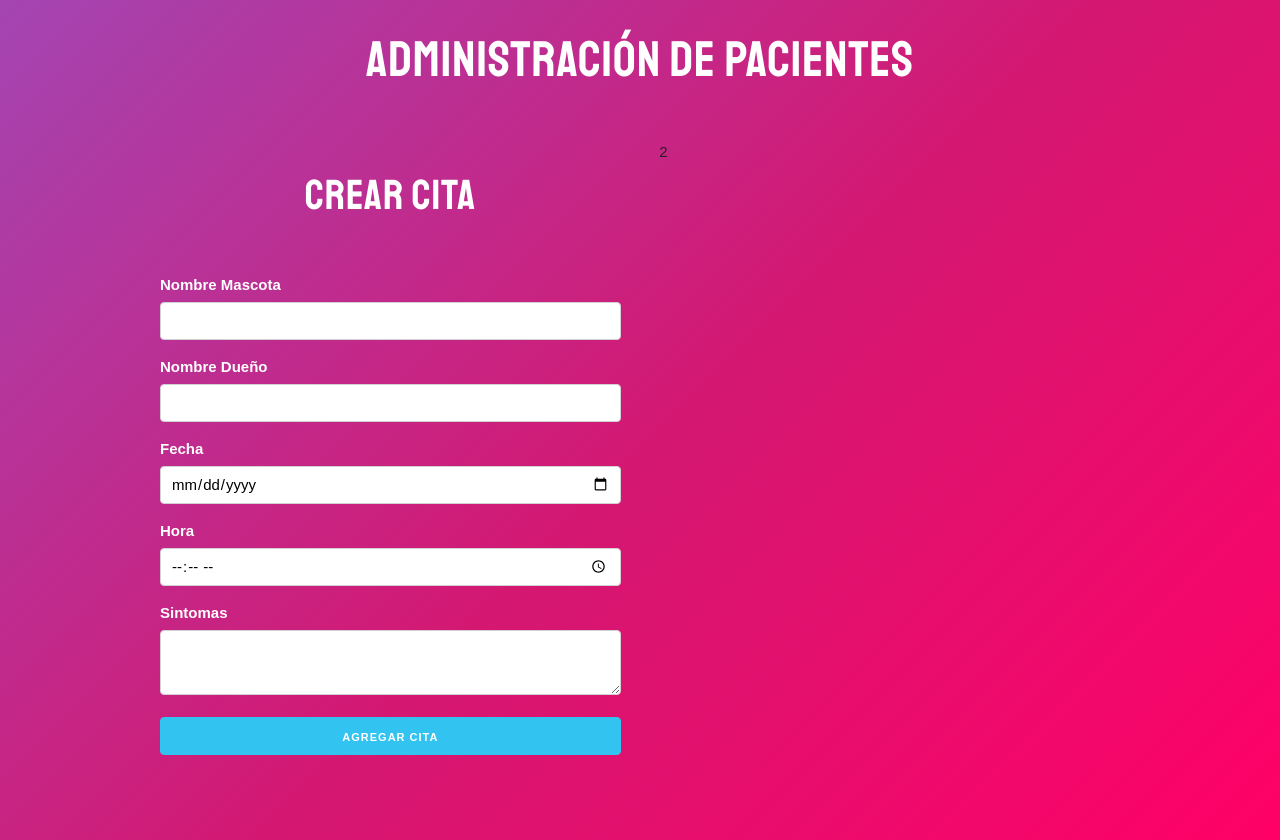
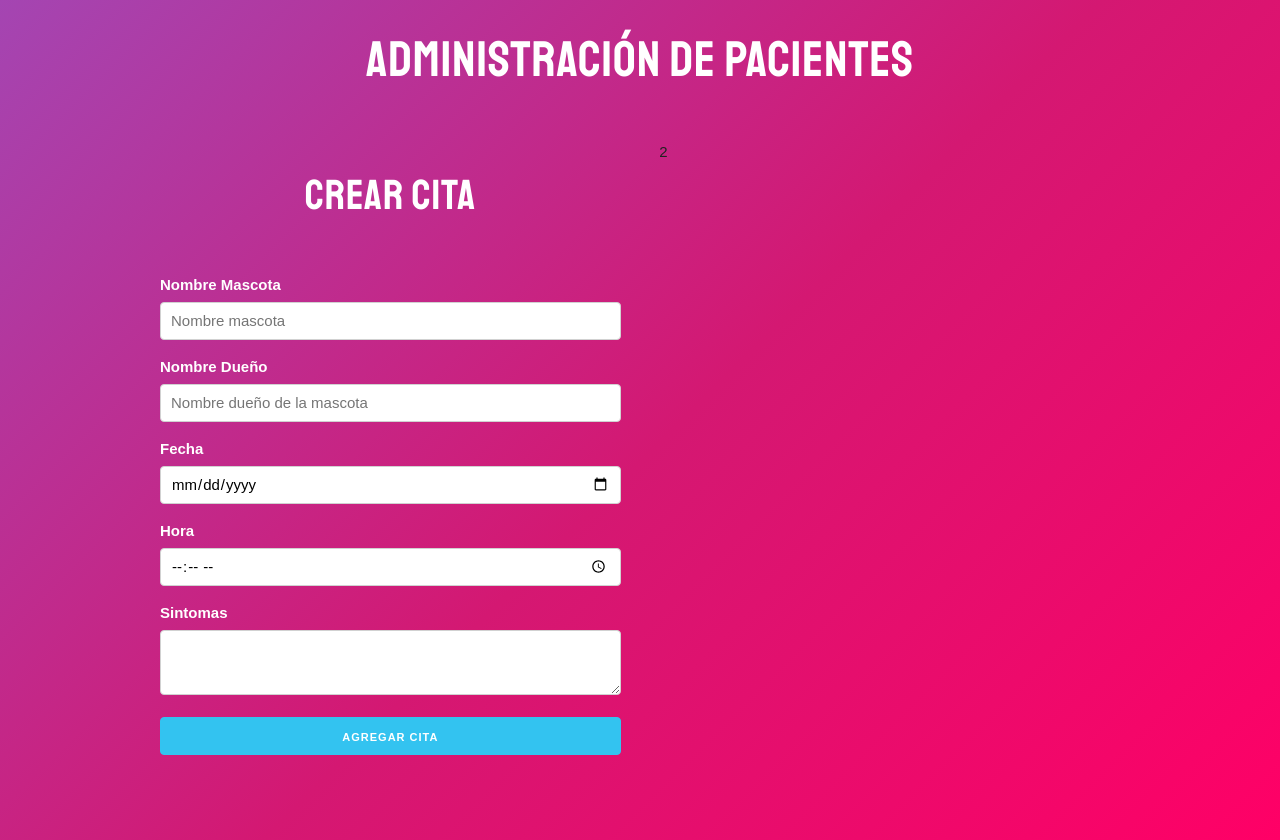
Before and after one commit to alejandroPolak-1/citas_turnos, a React (Create React App) app: page / in a window 1280 px wide. Built offline with nearby package versions, Linux system fonts and the light colour scheme.

Commit message:
[Add Citas] de todas [Creamos un nuevo State] [App.js] createDate ()-> crea citas -> verficar funciona

```diff
--- a/src/App.js
+++ b/src/App.js
@@ -1,14 +1,28 @@
-import React, { Fragment } from 'react'
+import React, { Fragment, useState } from 'react'
 import Formulario from './components/Formulario'
 
 function App() {
+
+  // Aggrego de Citas
+  const[dates,setDates]= useState([])
+
+  //Funcion que tome citas actuales y agrege la nueva
+
+  const createDate = cita => {
+    console.log(cita);
+
+
+  }
+
   return (
     <Fragment>
       <h1>Administración de Pacientes</h1>
       <div className="container">
         <div className="row">
           <div className="one-half column">
-            <Formulario />
+            <Formulario
+              createDate={createDate}
+            />
           </div>
 
           <div className="one-half column">
--- a/src/components/Formulario.js
+++ b/src/components/Formulario.js
@@ -1,9 +1,9 @@
 import React, { Fragment, useState } from 'react'
 import uuid from 'uuid/v4'
 
-const Formulario = () => {
+const Formulario = ({createDate}) => {
   //Crear State de Citas
-  const [data, setData] = useState({
+  const [date, setDate] = useState({
     mascota: '',
     propietario: '',
     fecha: '',
@@ -15,14 +15,14 @@ const Formulario = () => {
 
   //función que se ejecuta cada vez que el usuario escribe en el input
   const handleChange = (e) => {
-    setData({
-      ...data,
+    setDate({
+      ...date,
       [e.target.name]: e.target.value,
     })
   }
 
   //Destructuramos para extraer valores del state
-  const { mascota, propietario, fecha, hora, sintomas } = data
+  const { mascota, propietario, fecha, hora, sintomas } = date
 
   // CUando el usuario presiona agregar cita
   const SubmitData = (e) => {
@@ -41,13 +41,13 @@ const Formulario = () => {
     }
 
     //Asignar un ID
-    data.id = uuid()
-    console.log(data)
+    date.id = uuid()
 
     //Eliminar el mensaje previo
     setError(false)
 
     //Crear la cita
+    createDate(date);
 
     //Reiniciar el form
   }
@@ -66,7 +66,7 @@ const Formulario = () => {
           type="text"
           name="mascota"
           className="u-full-width"
-          paceholder="Nombre mascota"
+          placeholder="Nombre mascota"
           onChange={handleChange}
           value={mascota}
         />
@@ -76,7 +76,7 @@ const Formulario = () => {
           type="text"
           name="propietario"
           className="u-full-width"
-          paceholder="Nombre dueño de la mascota"
+          placeholder="Nombre dueño de la mascota"
           onChange={handleChange}
           value={propietario}
         />
```
